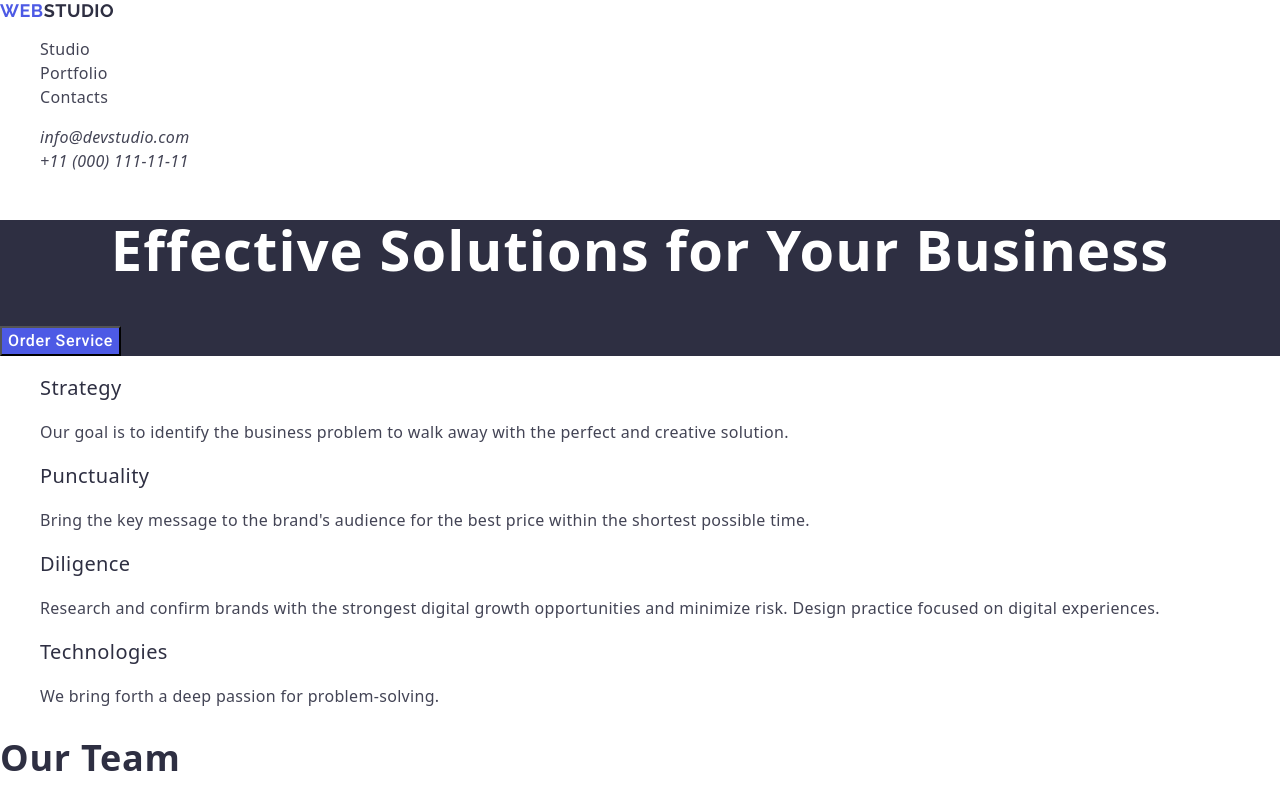
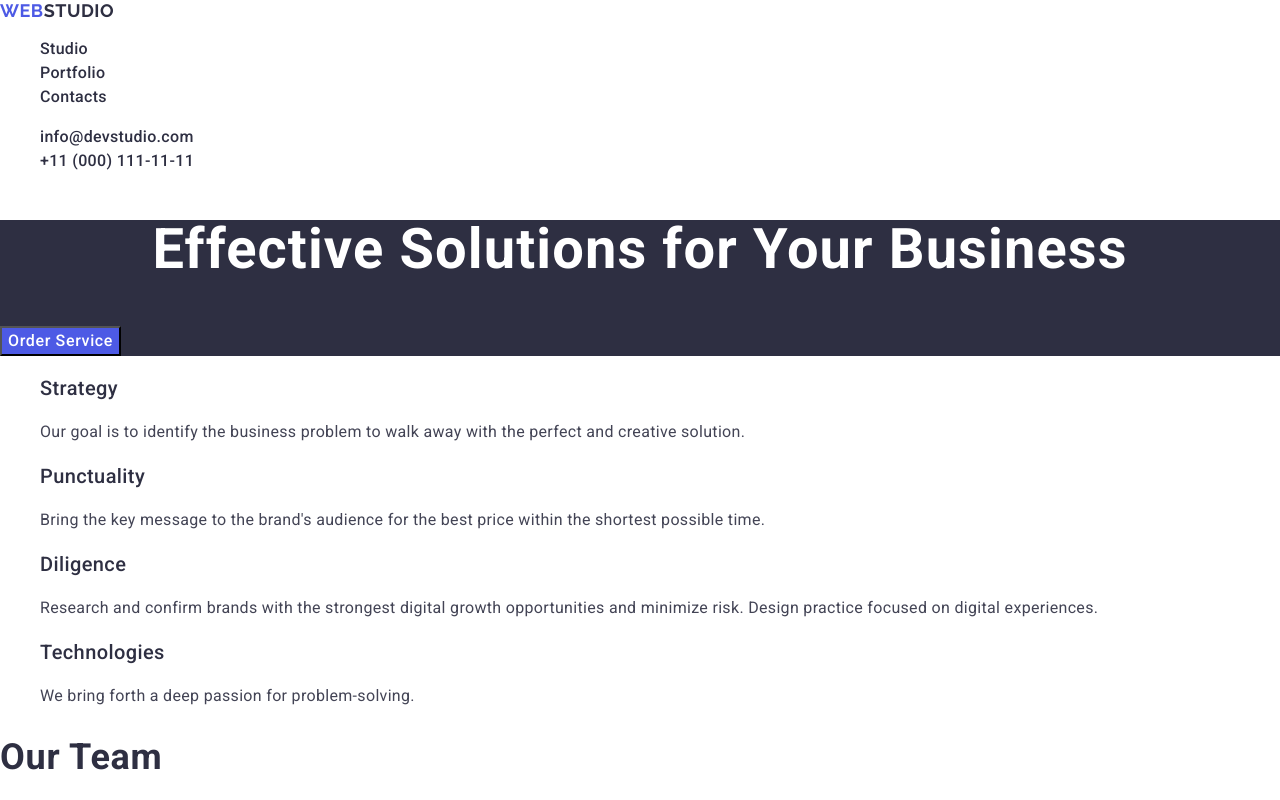
Before and after one commit to PerepichaiNV/goit-markup-hw-02, a plain HTML site: page index.html in a window 1280 px wide. Shown: the top 800 px of the page. Drawn offline with nearby package versions, Linux system fonts and the light colour scheme.

Commit message:
header 1

```diff
--- a/css/styles.css
+++ b/css/styles.css
@@ -1,6 +1,6 @@
 body {
-    font font-family: "roboto", sans-serif;
-    background-color: "var(--white)";
+    font-family: "roboto", sans-serif;
+    background-color: #FFFFFF;
 color: #434455;
 }
 a {
@@ -41,12 +41,16 @@ color: #4d5ae5;
 
 }
 .item-nav-link {
-    font-weight: 400;
+    font-weight: 500;
     font-size: 16px;
     line-height: 1.5;
     letter-spacing: 0.02em;
-    color: #434455;
+    color: #2e2f42;
 }
+.address {
+    font-style: normal;
+}
+
 .item-nav-link:hover,
 .item-nav-link:focus {
     color: #404bbf;
--- a/index.html
+++ b/index.html
@@ -21,12 +21,12 @@
 
         <nav class="nav-header">
             <ul class="header-nav-list">
-                <li class="nav-header-item"><a class="item-nav-link" href="">Studio</a></li>
+                <li class="nav-header-item"><a class="item-nav-link" href="./index.html">Studio</a></li>
                 <li class="nav-header-item"><a class="item-nav-link" href="">Portfolio</a></li>
                 <li class="nav-header-item"><a class="item-nav-link" href="">Contacts</a></li>
             </ul>
         </nav>
-        <address>
+        <address class="address">
             <ul>
                 <li><a class="item-nav-link" href="mailto:info@devstudio.com">info@devstudio.com</a></li>
                 <li><a class="item-nav-link" href="tel:110001111111">+11 (000) 111-11-11</a></li>
```
